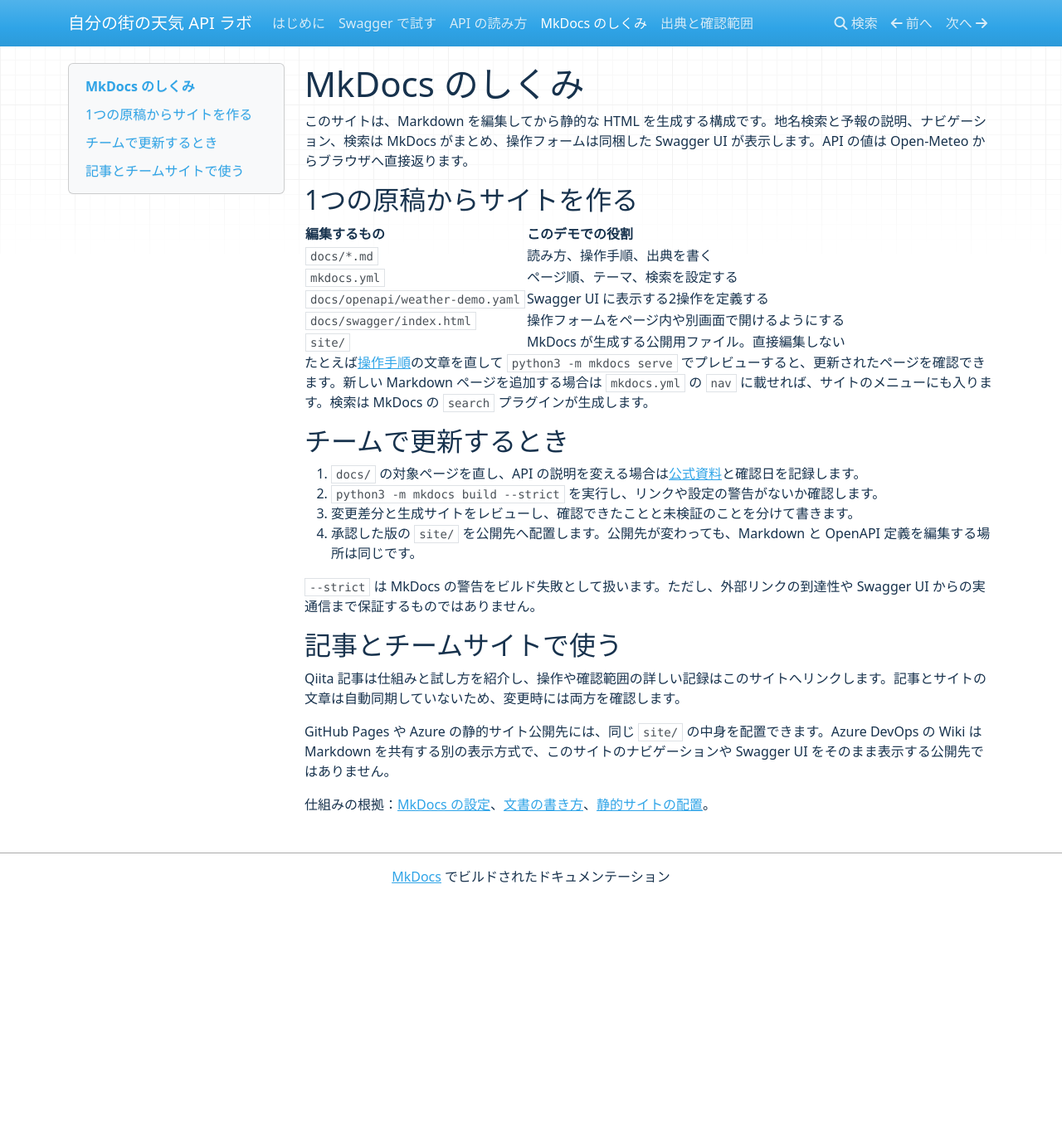
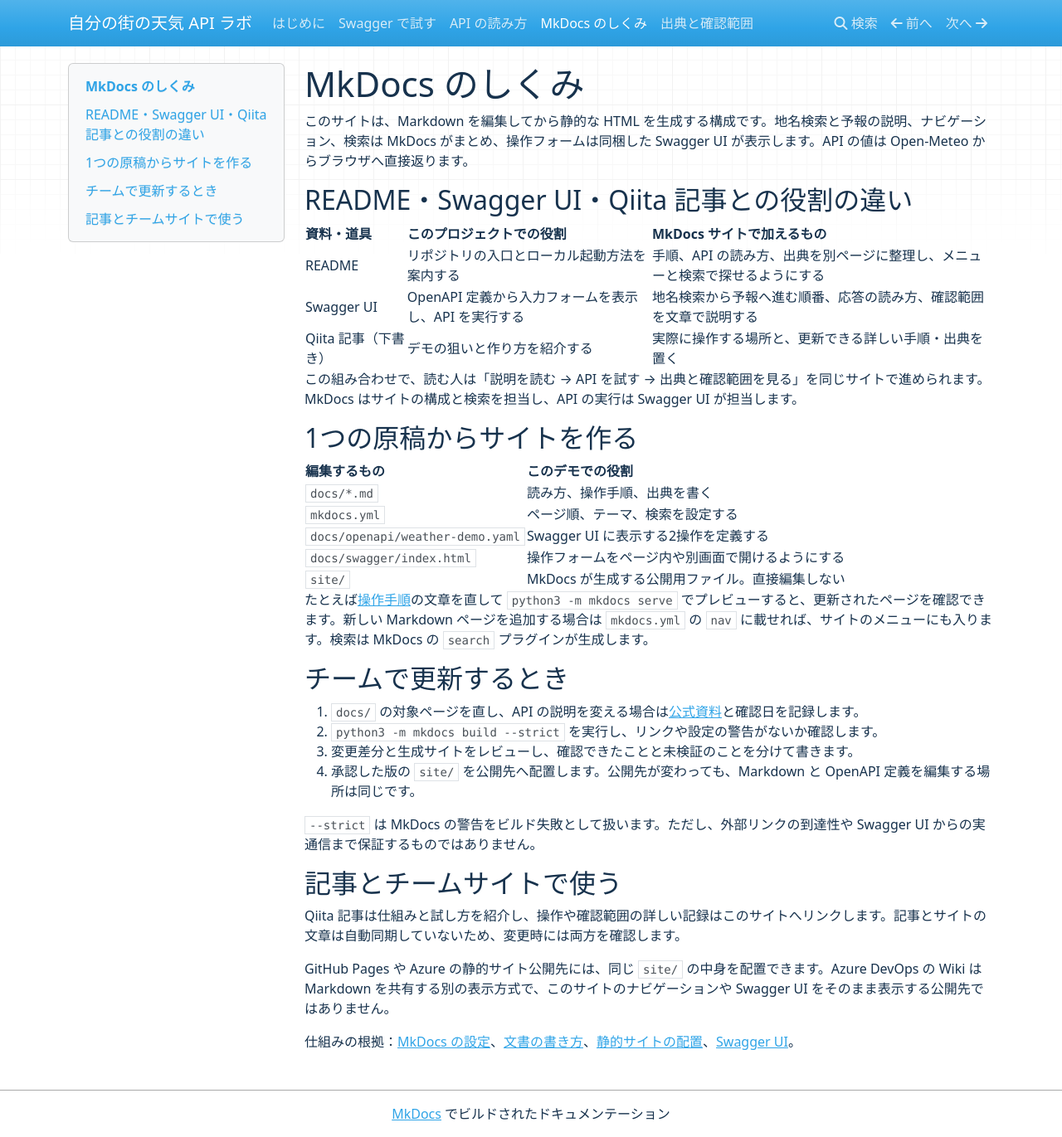
Before and after one commit to OmVill0716/mkdocs-open-meteo-demo, an MkDocs documentation site: the page built from docs/mkdocs-workflow.md, in a window 1280 px wide and 1371 px high. Shown: the whole window at 83% size. Built offline with MkDocs 1.6.1, drawn with Linux system fonts in a browser that asks for light colours; nearby versions of some CDN libraries.

Commit message:
Explain MkDocs benefits and documentation roles

```diff
--- a/docs/mkdocs-workflow.md
+++ b/docs/mkdocs-workflow.md
@@ -1,6 +1,16 @@
 # MkDocs のしくみ
 
 このサイトは、Markdown を編集してから静的な HTML を生成する構成です。地名検索と予報の説明、ナビゲーション、検索は MkDocs がまとめ、操作フォームは同梱した Swagger UI が表示します。API の値は Open-Meteo からブラウザへ直接返ります。
+
+## README・Swagger UI・Qiita 記事との役割の違い
+
+| 資料・道具 | このプロジェクトでの役割 | MkDocs サイトで加えるもの |
+| --- | --- | --- |
+| README | リポジトリの入口とローカル起動方法を案内する | 手順、API の読み方、出典を別ページに整理し、メニューと検索で探せるようにする |
+| Swagger UI | OpenAPI 定義から入力フォームを表示し、API を実行する | 地名検索から予報へ進む順番、応答の読み方、確認範囲を文章で説明する |
+| Qiita 記事（下書き） | デモの狙いと作り方を紹介する | 実際に操作する場所と、更新できる詳しい手順・出典を置く |
+
+この組み合わせで、読む人は「説明を読む → API を試す → 出典と確認範囲を見る」を同じサイトで進められます。MkDocs はサイトの構成と検索を担当し、API の実行は Swagger UI が担当します。
 
 ## 1つの原稿からサイトを作る
 
@@ -29,4 +39,4 @@
 
 GitHub Pages や Azure の静的サイト公開先には、同じ `site/` の中身を配置できます。Azure DevOps の Wiki は Markdown を共有する別の表示方式で、このサイトのナビゲーションや Swagger UI をそのまま表示する公開先ではありません。
 
-仕組みの根拠：[MkDocs の設定](https://www.mkdocs.org/user-guide/configuration/)、[文書の書き方](https://www.mkdocs.org/user-guide/writing-your-docs/)、[静的サイトの配置](https://www.mkdocs.org/user-guide/deploying-your-docs/)。
+仕組みの根拠：[MkDocs の設定](https://www.mkdocs.org/user-guide/configuration/)、[文書の書き方](https://www.mkdocs.org/user-guide/writing-your-docs/)、[静的サイトの配置](https://www.mkdocs.org/user-guide/deploying-your-docs/)、[Swagger UI](https://swagger.io/open-source/swagger-ui/)。
```
Also changed, not shown: docs/index.md (+9 -1 lines).
